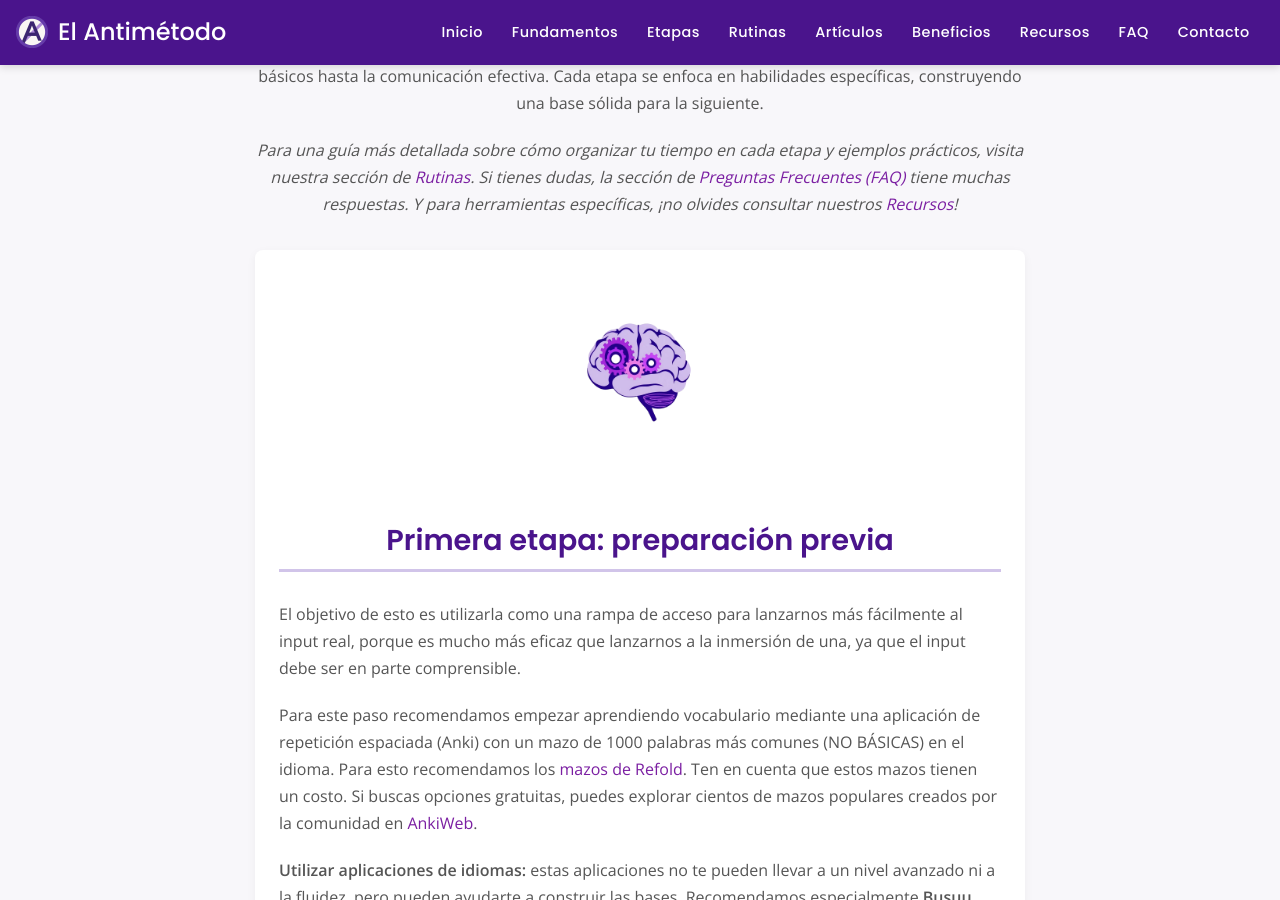
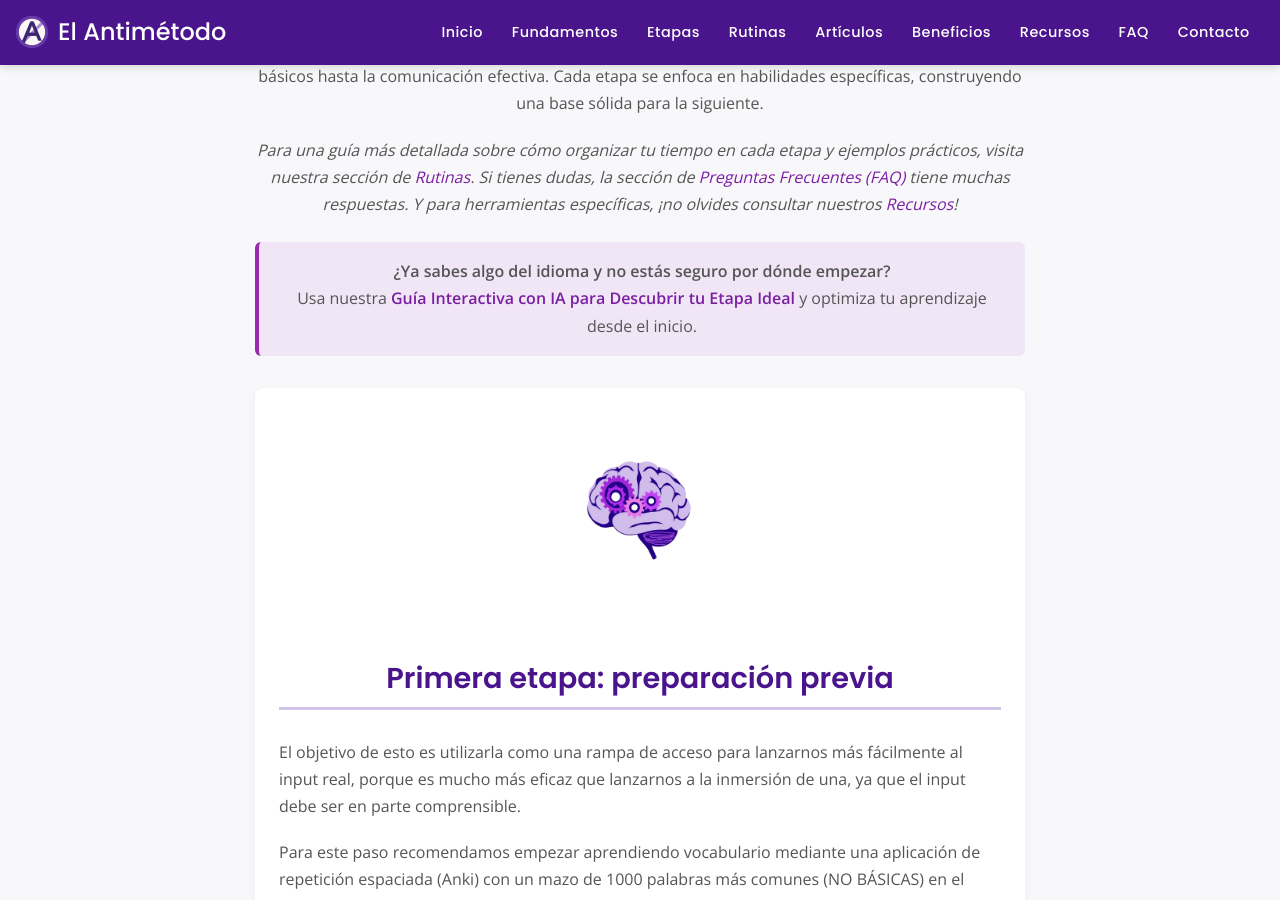
Before and after one commit to LuiseM93/ElAntimetodo, a Jekyll site: the page built from etapas.md, in a window 1280 px wide and 900 px high, scrolled down 302 px. Built offline with Jekyll 4.4.1, drawn with Linux system fonts in a browser that asks for light colours.

Commit message:
Update etapas.md

```diff
--- a/etapas.md
+++ b/etapas.md
@@ -86,6 +86,10 @@ description: Explora en detalle las 4 etapas del Antimétodo, desde la preparaci
     <p class="subtitle" style="font-size: 1.2em; color: var(--secondary-color);">Un camino claro hacia la fluidez natural.</p>
     <p>El Antimétodo se divide en etapas progresivas, diseñadas para llevarte de la mano desde los conceptos básicos hasta la comunicación efectiva. Cada etapa se enfoca en habilidades específicas, construyendo una base sólida para la siguiente.</p>
     <p style="margin-top:1rem; font-style:italic; color:var(--text-light-color);">Para una guía más detallada sobre cómo organizar tu tiempo en cada etapa y ejemplos prácticos, visita nuestra sección de <a href="{{ '/rutinas' | relative_url }}">Rutinas</a>. Si tienes dudas, la sección de <a href="{{ '/faq' | relative_url }}">Preguntas Frecuentes (FAQ)</a> tiene muchas respuestas. Y para herramientas específicas, ¡no olvides consultar nuestros <a href="{{ '/recursos' | relative_url }}">Recursos</a>!</p>
+        <p style="margin-top:1.5rem; padding: 1rem; background-color: #f0e6f6; border-radius: 6px; border-left: 4px solid var(--accent-color);">
+      <strong>¿Ya sabes algo del idioma y no estás seguro por dónde empezar?</strong><br>
+      Usa nuestra <a href="{{ '/test-ubicacion' | relative_url }}" style="font-weight:bold;">Guía Interactiva con IA para Descubrir tu Etapa Ideal</a> y optimiza tu aprendizaje desde el inicio.
+    </p>
   </section>
 
   <!-- ETAPA 1 -->
```
